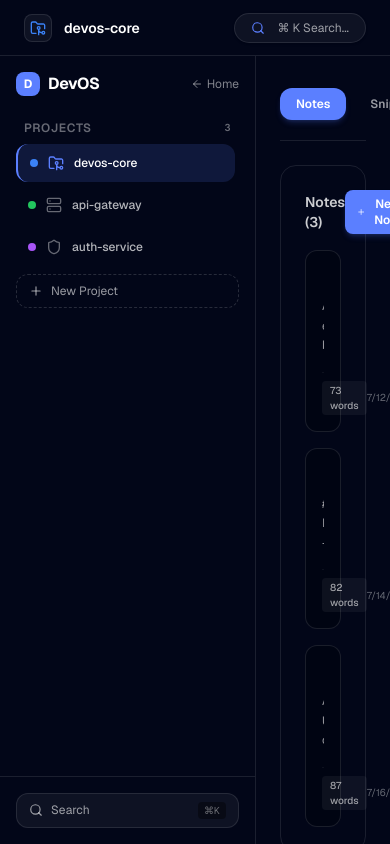
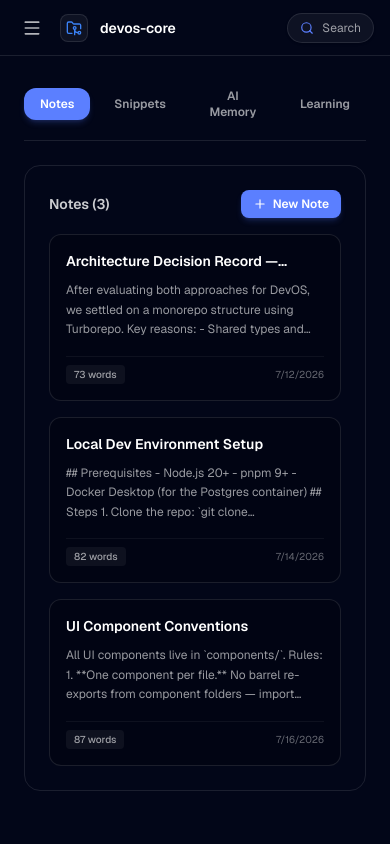
Before and after one commit to DeveloperSRGonline/devos-landing, a Next.js app: page /app in a window 390 px wide. Built offline with nearby package versions, Linux system fonts and the light colour scheme.

Commit message:
fix: polish empty states, mobile layout, and verify V1 landing page integrity

```diff
--- a/components/app/AppSidebar.tsx
+++ b/components/app/AppSidebar.tsx
@@ -12,9 +12,11 @@ import {
   Plus,
   Search,
   Trash2,
-  ArrowLeft
+  ArrowLeft,
+  X
 } from "lucide-react";
 import { useWorkspaceStore } from "@/store/workspaceStore";
+import { useUIStore } from "@/store/uiStore";
 import { NewProjectModal } from "./NewProjectModal";
 
 const iconMap: Record<string, React.ComponentType<{ className?: string }>> = {
@@ -36,6 +38,7 @@ export function AppSidebar() {
     openSearch
   } = useWorkspaceStore();
 
+  const { isMobileMenuOpen, closeMobileMenu } = useUIStore();
   const [isModalOpen, setIsModalOpen] = useState(false);
 
   const handleCreateProject = (data: { name: string; color: string; icon: string }) => {
@@ -53,9 +56,26 @@ export function AppSidebar() {
     }
   };
 
+  const handleSelectProject = (id: string) => {
+    setActiveProject(id);
+    closeMobileMenu();
+  };
+
   return (
     <>
-      <aside className="w-64 bg-surface/90 border-r border-white/10 flex flex-col justify-between h-full select-none shrink-0">
+      {/* Mobile Drawer Overlay Backdrop */}
+      {isMobileMenuOpen && (
+        <div
+          onClick={closeMobileMenu}
+          className="fixed inset-0 bg-black/60 backdrop-blur-sm z-40 md:hidden transition-opacity"
+        />
+      )}
+
+      <aside
+        className={`fixed md:relative inset-y-0 left-0 z-50 w-64 bg-surface/95 md:bg-surface/90 border-r border-white/10 flex flex-col justify-between h-full select-none shrink-0 transition-transform duration-300 ease-in-out md:translate-x-0 ${
+          isMobileMenuOpen ? "translate-x-0" : "-translate-x-full"
+        }`}
+      >
         <div className="p-4 space-y-6">
           {/* Brand Row */}
           <div className="flex items-center justify-between">
@@ -65,6 +85,7 @@ export function AppSidebar() {
               </div>
               <span className="font-bold text-white tracking-tight">DevOS</span>
             </div>
+            <div className="flex items-center gap-2">
               <Link
                 href="/"
                 className="text-xs text-white/50 hover:text-white flex items-center gap-1 transition-colors"
@@ -72,6 +93,13 @@ export function AppSidebar() {
                 <ArrowLeft className="w-3 h-3" />
                 <span>Home</span>
               </Link>
+              <button
+                onClick={closeMobileMenu}
+                className="md:hidden p-1 text-white/50 hover:text-white"
+              >
+                <X className="w-4 h-4" />
+              </button>
+            </div>
           </div>
 
           {/* Projects Section */}
@@ -89,7 +117,7 @@ export function AppSidebar() {
                 return (
                   <div
                     key={project.id}
-                    onClick={() => setActiveProject(project.id)}
+                    onClick={() => handleSelectProject(project.id)}
                     className={`group relative flex items-center justify-between px-3 py-2 rounded-xl text-xs font-medium cursor-pointer transition-all ${
                       isActive
                         ? "bg-accent/15 text-white border-l-2 border-accent"
@@ -134,7 +162,10 @@ export function AppSidebar() {
         {/* Footer Row */}
         <div className="p-4 border-t border-white/10">
           <button
-            onClick={openSearch}
+            onClick={() => {
+              openSearch();
+              closeMobileMenu();
+            }}
             className="w-full flex items-center justify-between px-3 py-2 rounded-xl bg-white/5 border border-white/10 text-xs text-white/60 hover:text-white hover:bg-white/10 transition-all"
           >
             <div className="flex items-center gap-2">
--- a/components/app/AppTopbar.tsx
+++ b/components/app/AppTopbar.tsx
@@ -8,9 +8,11 @@ import {
   Zap,
   BookOpen,
   Code2,
-  Search
+  Search,
+  Menu
 } from "lucide-react";
 import { useWorkspaceStore } from "@/store/workspaceStore";
+import { useUIStore } from "@/store/uiStore";
 
 const iconMap: Record<string, React.ComponentType<{ className?: string }>> = {
   FolderGit2,
@@ -23,14 +25,23 @@ const iconMap: Record<string, React.ComponentType<{ className?: string }>> = {
 
 export function AppTopbar() {
   const { projects, activeProjectId, openSearch } = useWorkspaceStore();
+  const { toggleMobileMenu } = useUIStore();
 
   const activeProject = projects.find((p) => p.id === activeProjectId) || projects[0];
   const IconComponent = activeProject ? iconMap[activeProject.icon] || FolderGit2 : FolderGit2;
 
   return (
-    <header className="h-14 bg-surface/80 border-b border-white/10 px-6 flex items-center justify-between shrink-0">
-      {/* Left: Active Project Info */}
+    <header className="h-14 bg-surface/80 border-b border-white/10 px-4 md:px-6 flex items-center justify-between shrink-0">
+      {/* Left: Hamburger button (mobile) + Active Project Info */}
       <div className="flex items-center gap-3">
+        <button
+          onClick={toggleMobileMenu}
+          className="md:hidden p-1.5 rounded-lg text-white/70 hover:text-white hover:bg-white/5 transition-all"
+          aria-label="Toggle Navigation Drawer"
+        >
+          <Menu className="w-5 h-5" />
+        </button>
+
         {activeProject ? (
           <>
             <div
@@ -39,7 +50,7 @@ export function AppTopbar() {
             >
               <IconComponent className="w-4 h-4" />
             </div>
-            <span className="font-semibold text-sm text-white">
+            <span className="font-semibold text-sm text-white truncate max-w-[140px] sm:max-w-none">
               {activeProject.name}
             </span>
           </>
@@ -51,10 +62,11 @@ export function AppTopbar() {
       {/* Right: Search Pill */}
       <button
         onClick={openSearch}
-        className="flex items-center gap-3 px-4 py-1.5 rounded-full bg-white/5 border border-white/10 hover:border-accent/40 text-xs text-white/60 hover:text-white transition-all shadow-sm"
+        className="flex items-center gap-2 sm:gap-3 px-3 sm:px-4 py-1.5 rounded-full bg-white/5 border border-white/10 hover:border-accent/40 text-xs text-white/60 hover:text-white transition-all shadow-sm"
       >
         <Search className="w-3.5 h-3.5 text-accent" />
-        <span>⌘ K Search...</span>
+        <span className="hidden sm:inline">⌘ K Search...</span>
+        <span className="sm:hidden">Search</span>
       </button>
     </header>
   );
```
Lines whose indentation alone changed are shown as unchanged.
